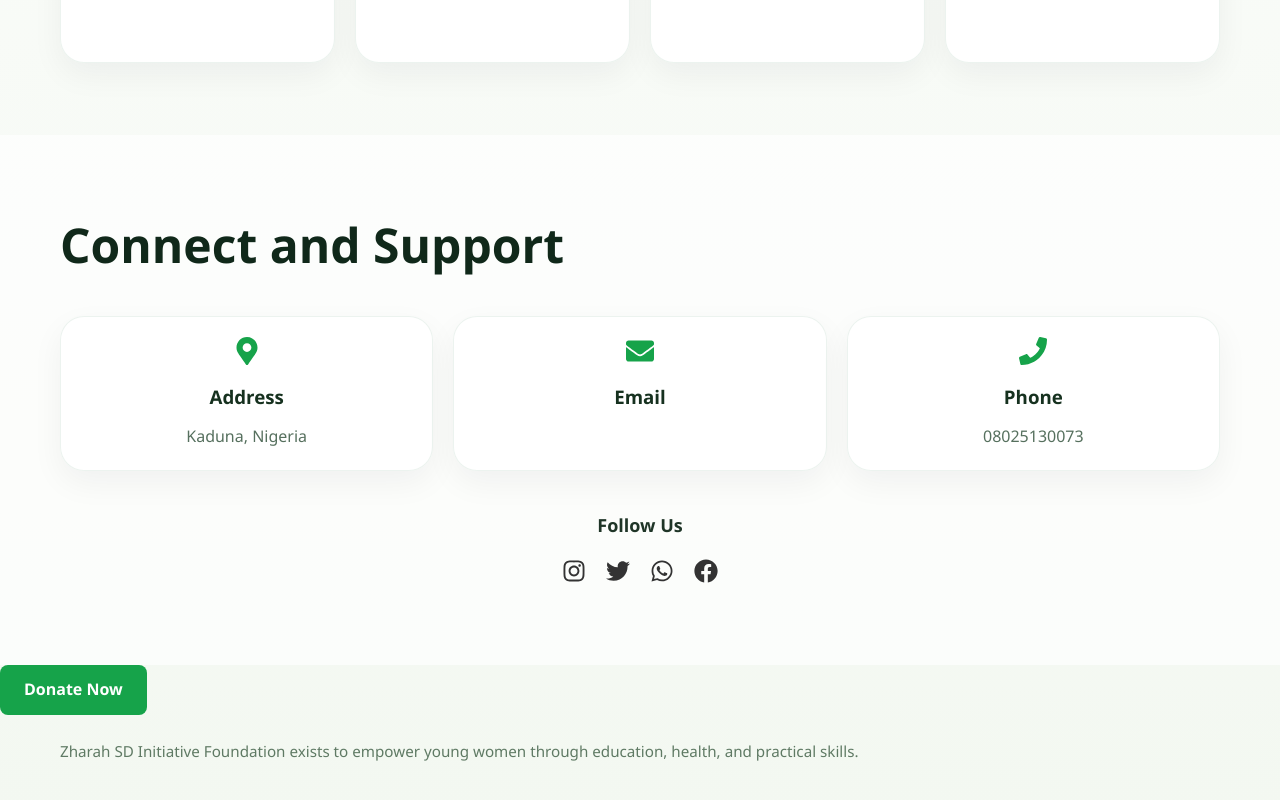
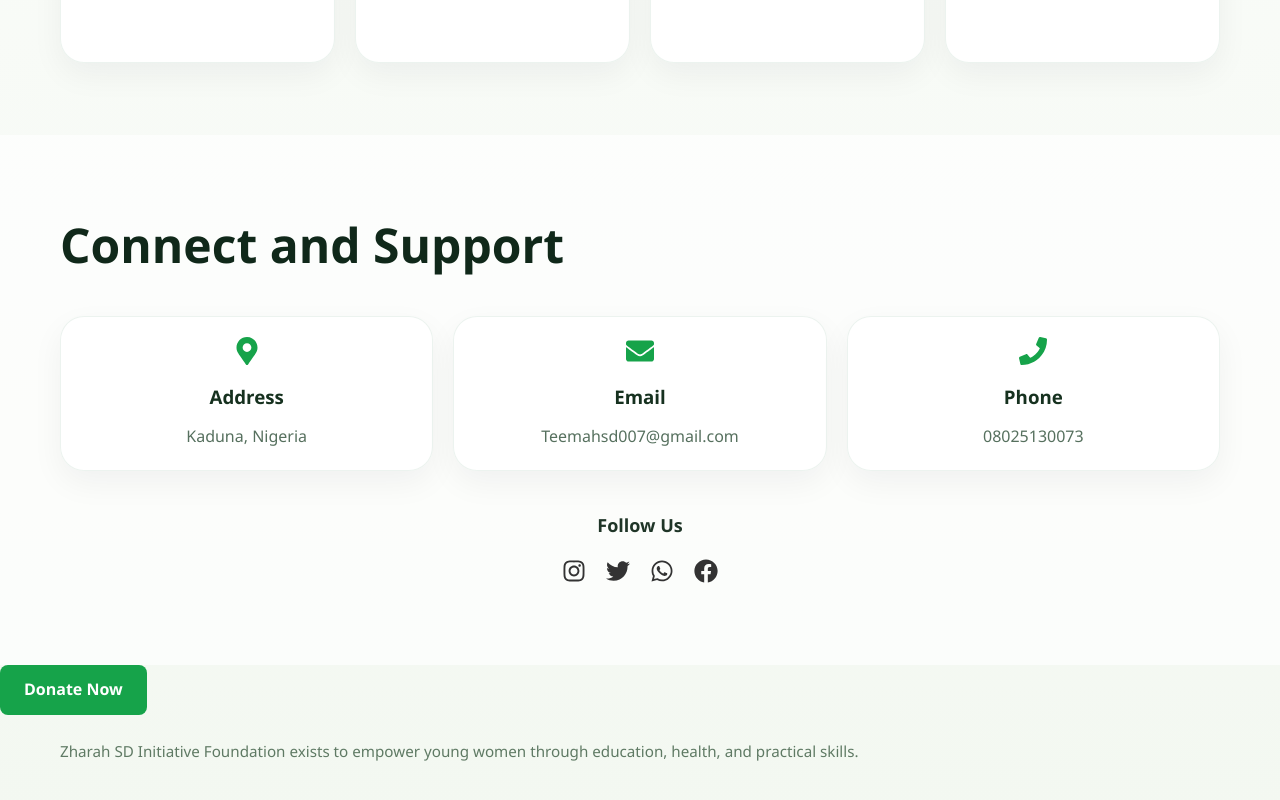
Before and after one commit to Abusadiq006/Zharah-SD-NGO, a React (Vite) app: page / in a window 1280 px wide. Shown: the part 2187-2987 px from the top of the page. Built offline with nearby package versions, Linux system fonts and the light colour scheme.

Commit message:
adding email

```diff
--- a/src/sections/Contact.jsx
+++ b/src/sections/Contact.jsx
@@ -19,7 +19,7 @@ const Contact = () => {
           <article className="contact-card">
             <FaEnvelope className="contact-icon" />
             <h3>Email</h3>
-            <p></p>
+            <p>Teemahsd007@gmail.com</p>
           </article>
 
           <article className='contact-card'>
```
